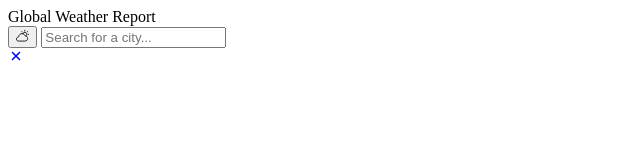
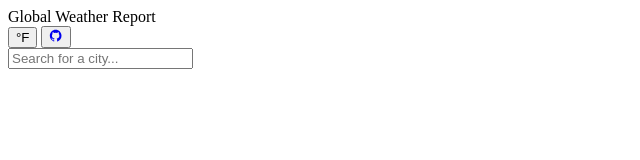
Before and after one commit to spuddister/weather-app-project, a plain HTML site: page index.html in a window 1280 px wide. Shown: the whole page, without its empty margins (0-640 px from the left). Drawn offline with nearby package versions, Linux system fonts and the light colour scheme.

Commit message:
Added gifs as backgrounds to the cards dependent on weather data, using the giphy API. Updated CSS styling and website organization.

```diff
--- a/index.html
+++ b/index.html
@@ -23,12 +23,19 @@
     ></script>
   </head>
   <body>
-    <header class="title">Global Weather Report</header>
+    <header>
+      <div>Global Weather Report</div>
+      <div class="buttons">
+        <button id="unit-btn">&degF</button>
+        <button>
+          <a href="https://github.com/spuddister">
+            <ion-icon name="logo-github"></ion-icon>
+          </a>
+        </button>
+      </div>
+    </header>
     <div class="container">
       <div class="search">
-        <button id="search-btn">
-          <ion-icon name="partly-sunny-outline"></ion-icon>
-        </button>
         <input
           type="text"
           name="search"
@@ -36,15 +43,7 @@
           placeholder="Search for a city..."
         />
       </div>
-      <div class="content">
-        <div class="card">
-          <a class="delete-btn" href="#"><ion-icon name="close"></ion-icon></a>
-          <p class="location"></p>
-          <p class="conditions"></p>
-          <p class="conditions-icon"></p>
-          <p class="feels-like"></p>
-        </div>
-      </div>
+      <div class="content"></div>
     </div>
   </body>
 </html>
```
